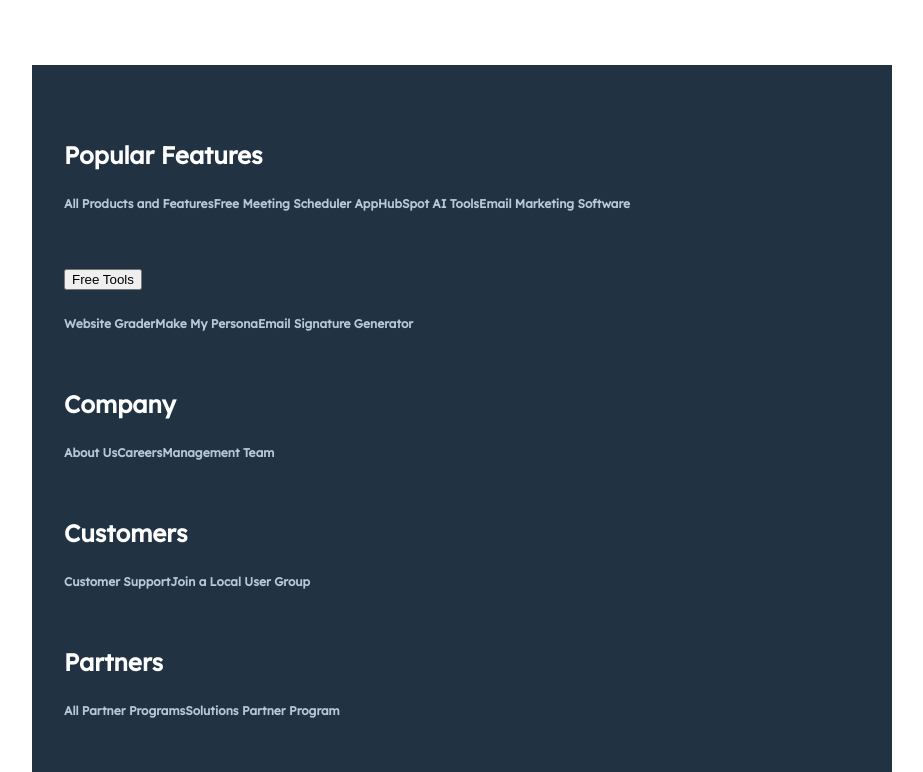
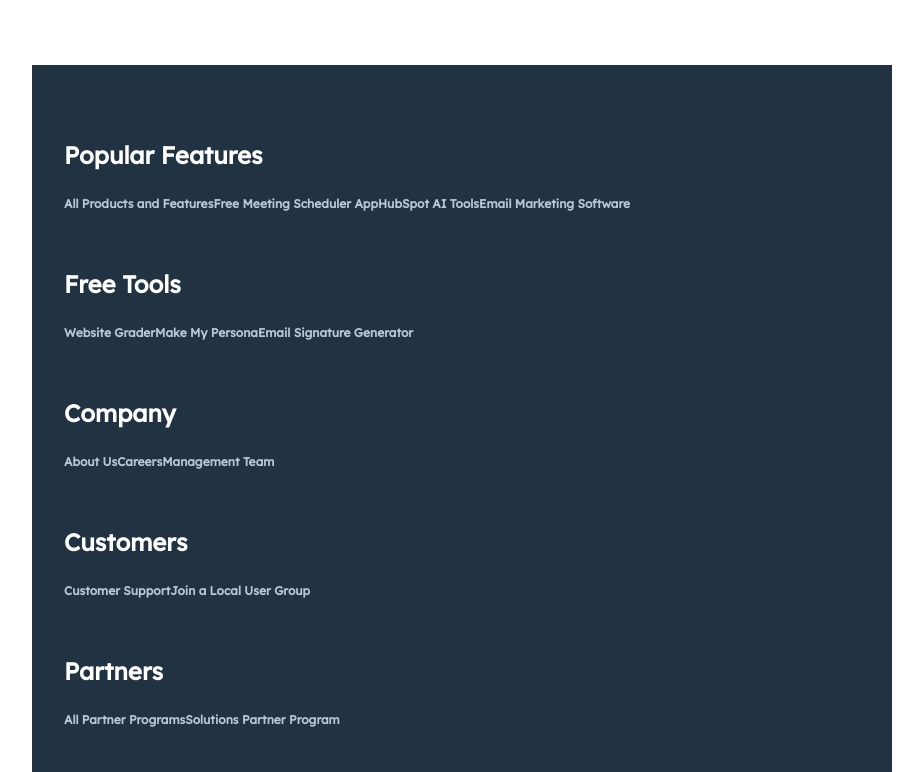
Before and after one commit to shresthasusan/codespaces-blank, a plain HTML site: page index.html in a window 1280 px wide. Shown: the top 772 px of the page, without its empty margins (178-1101 px from the left). Drawn offline with Linux system fonts and the light colour scheme; a web font is replaced by a local one.

Commit message:
Update index.html

```diff
--- a/index.html
+++ b/index.html
@@ -50,7 +50,7 @@
           <div class="hsg-footer__nav-full">
             <section class="hsg-footer__nav-column ">
     <h2 class="hsg-footer__nav-heading">
-      <button class="hsg-footer__nav-toggle" tabindex="-1" aria-disabled="true" aria-expanded="true">Free Tools</button>
+      Free Tools
     </h2>
     <ul><li class="hsg-footer__nav-item" data-order="0">
         <a class="ga_nav_link " href="https://website.grader.com/?__hstc=20629287.e4e046660731447bf82affe18aa75831.1482962870986.1487962165415.1487964870240.141&amp;__hssc=20629287.1.1487964870240&amp;__hsfp=3218882972&amp;hubs_content=blog.hubspot.com/marketing/email-design-templates-and-inspiration&amp;hubs_content-cta=Website%20Grader" data-order="0" data-linkorder="0" data-ga_nav_type="footer_nav" data-ga_nav_tree_text="Free Tools > Website Grader">
```
